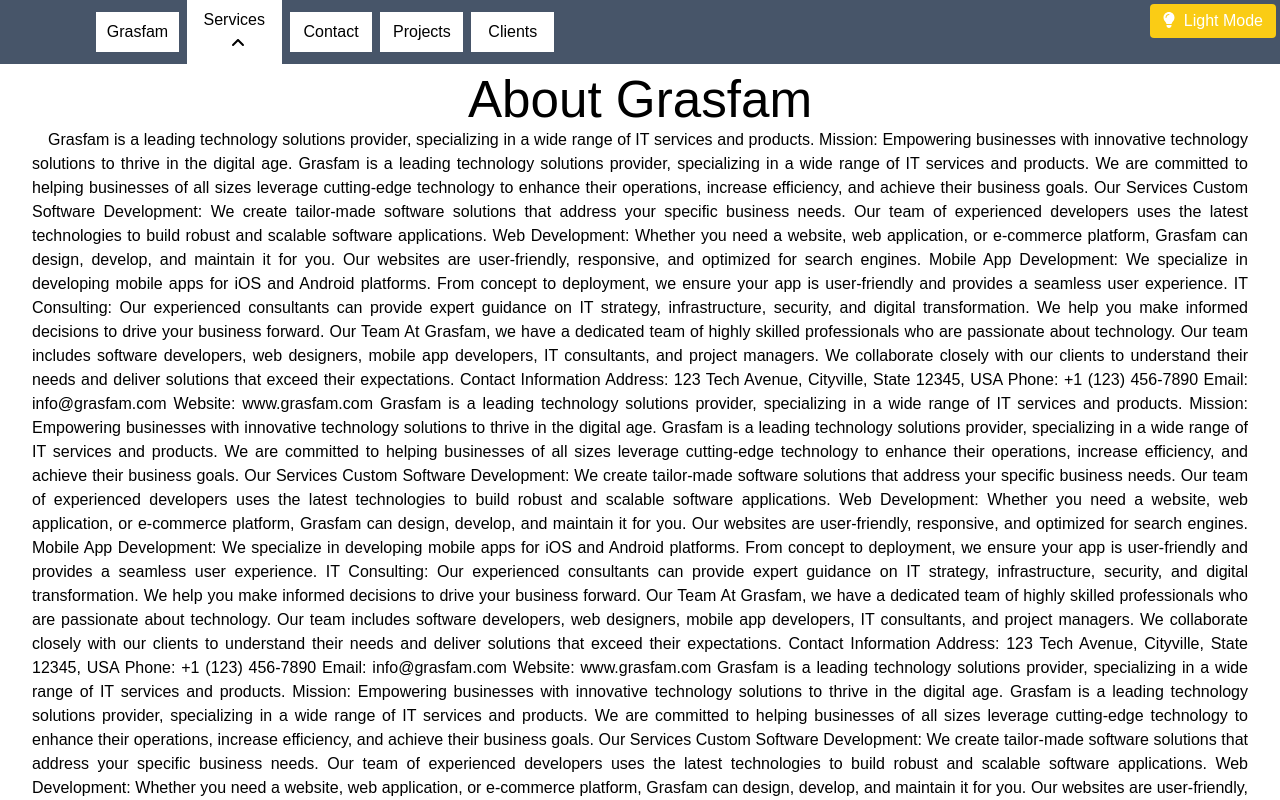
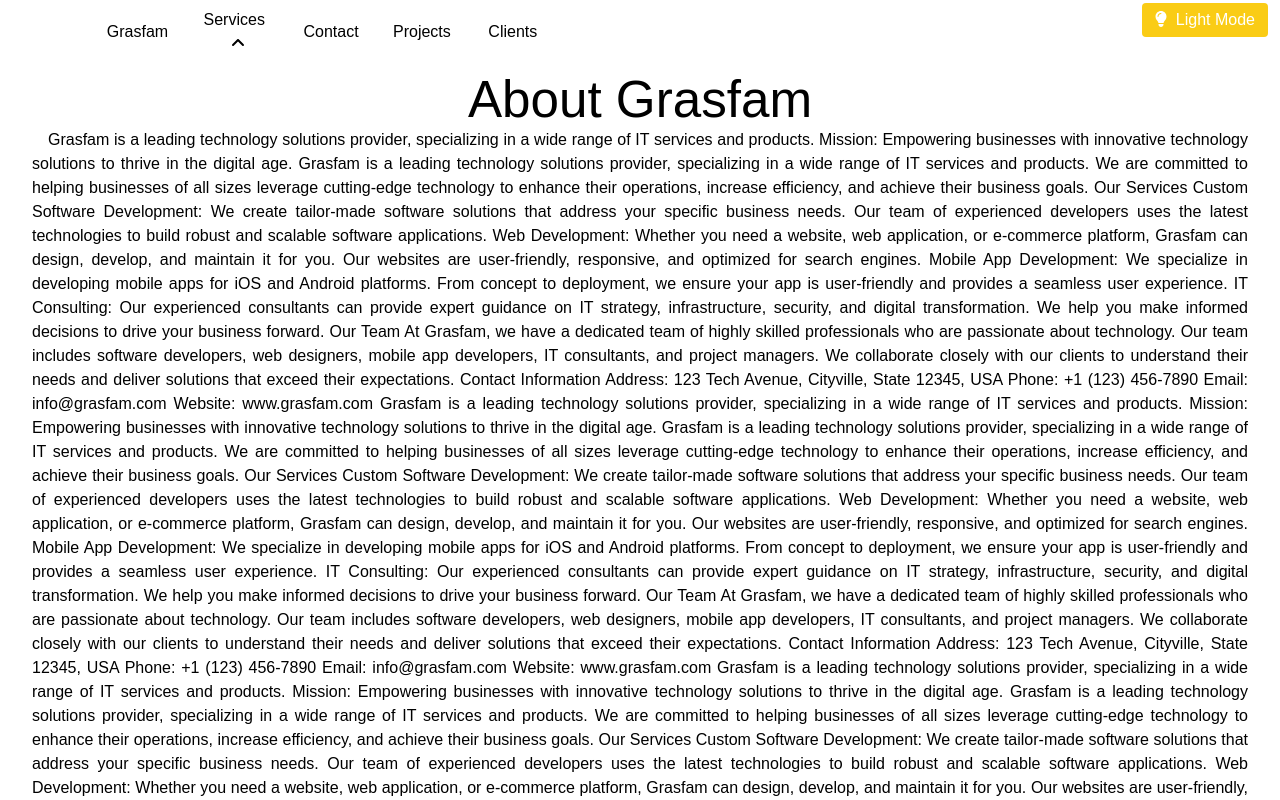
Before and after one commit to lazuardi21/GrasfamPresentation, a React (Vite) app: page / in a window 1280 px wide. Shown: the top 800 px of the page. Built offline with nearby package versions, Linux system fonts and the light colour scheme.

Commit message:
Update Navbar

```diff
--- a/src/components/Navbar/Navbar.jsx
+++ b/src/components/Navbar/Navbar.jsx
@@ -62,7 +62,7 @@ function Navbar(props) {
   };
 
   // Define CSS classes for navbar based on the current mode and screen width
-  const navbarBackgroundColor = isDarkMode ? 'bg-slate-800' : 'bg-slate-600 bg-opacity-99';
+  const navbarBackgroundColor = isDarkMode ? 'bg-slate-800' : 'bg-white bg-opacity-99';
   const navbarTextColor = isDarkMode ? 'text-black' : 'text-white'; // Inverted text color
   const navbarLayoutClasses = windowWidth < 1080 ? 'flex-col' : 'flex-row';
 
@@ -91,19 +91,22 @@ function Navbar(props) {
     <nav className={navbarClasses}>
       <div className="container mx-auto">
         <div>
-          <div className="left-4 pl-24 justify-between items-center">
-            <div className="items-center">
+          <div className="justify-between items-center">
+            <div className={windowWidth < 1080 ? "flex justify-center" : "items-center"}>
               {windowWidth < 1080 ? (
+                // <div className='flex justify-center'>
                 // Render the grid icon for mobile view
                 <FontAwesomeIcon
                   icon={faBars}
-                  className={`text-2xl mr-4 cursor-pointer ${gridIconColor}`}
+                  className={`text-2xl cursor-pointer ${gridIconColor} p-2`}
                   onClick={toggleSidebar}
                 />
+                // </div>
               ) : null}
               {sidebarVisible && windowWidth < 1080 ? (
                 // Render the links in the sidebar for mobile view when sidebarVisible is true
-                <div className={isDarkMode ? "absolute top-16 left-0 w-full bg-slate-700 z-10 text-left" : "absolute top-16 left-0 w-full bg-slate-500 z-10"}>
+                <div className={isDarkMode ? "absolute left-0 w-full bg-slate-700 z-10 text-center" : "absolute top-16 left-0 w-full bg-slate-500 z-10"}
+                  style={{ top: '2.5rem' }}>
                   <div > {/* Add text-left className */}
                     <NavLink
                       to="/"
@@ -208,10 +211,10 @@ function Navbar(props) {
                 </div>
               ) : windowWidth > 1080 ? (
                 // Render the links for desktop view or when sidebarVisible is false
-                <div className="grid grid-cols-[7%_8%_7%_7%_7%_10%_10%_14%] gap-2 items-center">
+                <div className="grid grid-cols-[7%_8%_7%_7%_7%_10%_10%_14%] gap-2 items-center left-4 pl-24">
                   <div
-                    className={`cursor-pointer  row-span-1 sm:w-full p-2 ${isDarkMode ? null : 'bg-white'} ${linkTextStyles}`}
-                    onClick={() => handleLinkClick('/')}
+                    className={`cursor-pointer  row-span-1 sm:w-full p-2 ${linkTextStyles}`}
+                    onClick={() => { handleLinkClick('/'); setActiveLink('Grasfam'); }}
                   >
                     {activeLink === 'Grasfam' ? (
                       <span className={`${isDarkMode ? 'text-green-500' : 'text-blue-500'}`}>Grasfam</span>
@@ -220,16 +223,19 @@ function Navbar(props) {
                     )}
                   </div>
                   <div
-                    className={`cursor-pointer p-2 ${isDarkMode ? null : 'bg-white'} ${servicesDropdownOpen ? 'text-black' : linkTextStyles
+                    className={`cursor-pointer p-2 ${servicesDropdownOpen ? isDarkMode ? 'text-white' : 'text-black' : linkTextStyles
                       }`}
-                    onClick={() => {
-                      setActiveLink('Services');
-                      setServicesDropdownOpen(!servicesDropdownOpen)
-                    }}
+                    // onClick={() => {
+                    //   setActiveLink('Services');
+                    //   setServicesDropdownOpen(!servicesDropdownOpen)
+                    // }}
+                    onMouseEnter={() => { setServicesDropdownOpen(true); }}
+                    onMouseLeave={() => setServicesDropdownOpen(false)} // Close dropdown on hover leave
+
+                  // onMouseOver={setServicesDropdownOpen(!servicesDropdownOpen)}
                   >
                     <span
-                      className={`row-span-1 sm:w-full ${isDarkMode ? null : 'bg-white'} ${servicesDropdownOpen ? 'text-black' : linkTextStyles
-                        } ${activeLink === 'Services' ? (isDarkMode ? 'text-green-500' : 'text-blue-500') : ''}`}
+                      className={`row-span-1 sm:w-full ${activeLink === 'Services' ? (isDarkMode ? 'text-green-500' : 'text-blue-500') : ''}`}
                     // className={`cursor-pointer ${activeLink === 'Services' ? (isDarkMode ? 'text-green-500' : 'text-blue-500') : ''}`}
                     // onClick={() => handleLinkClick('/services')}
                     >
@@ -240,23 +246,23 @@ function Navbar(props) {
                         <FontAwesomeIcon icon={faAngleUp} className="ml-2" />
                       )}
                     </span>
-                    {activeLink === 'Services' && servicesDropdownOpen && (
-                      <div className="absolute left-23 mt-6 w-30 bg-white shadow-lg rounded">
+                    {servicesDropdownOpen && (
+                      <div className={`absolute left-23 w-30 ${isDarkMode ? 'bg-slate-800' : 'bg-white bg-opacity-99'}  shadow-lg rounded`}>
                         <div
-                          className="block px-4 py-2 text-black hover:bg-gray-200 rounded"
-                          onClick={() => handleLinkClick('/services/ai')}
+                          className={`block px-4 py-2 ${isDarkMode ? 'text-white' : 'text-black'} ${isDarkMode ? 'hover:bg-slate-600' : 'hover:bg-gray-200'}  rounded`}
+                          onClick={() => { handleLinkClick('/services/ai'); setActiveLink('Services'); }}
                         >
                           AI
                         </div>
                         <div
-                          className="block px-4 py-2 text-black hover:bg-gray-200"
-                          onClick={() => handleLinkClick('/services/tools')}
+                          className={`block px-4 py-2 ${isDarkMode ? 'text-white' : 'text-black'} ${isDarkMode ? 'hover:bg-slate-600' : 'hover:bg-gray-200'}  rounded`}
+                          onClick={() => { handleLinkClick('/services/tools'); setActiveLink('Services'); }}
                         >
                           Tools
                         </div>
                         <div
-                          className="block px-4 py-2 text-black hover:bg-gray-200 rounded"
-                          onClick={() => handleLinkClick('/services/education')}
+                          className={`block px-4 py-2 ${isDarkMode ? 'text-white' : 'text-black'} ${isDarkMode ? 'hover:bg-slate-600' : 'hover:bg-gray-200'}  rounded`}
+                          onClick={() => { handleLinkClick('/services/education'); setActiveLink('Services'); }}
                         >
                           Education
                         </div>
@@ -264,8 +270,8 @@ function Navbar(props) {
                     )}
                   </div>
                   <div
-                    className={`cursor-pointer row-span-1 sm:w-full p-2  ${isDarkMode ? null : 'bg-white'} ${linkTextStyles}`}
-                    onClick={() => handleLinkClick('/contact')}
+                    className={`cursor-pointer row-span-1 sm:w-full p-2  ${linkTextStyles}`}
+                    onClick={() => { handleLinkClick('/contact'); setActiveLink('Contact'); }}
                   >
                     {activeLink === 'Contact' ? (
                       <span className={isDarkMode ? 'text-green-500' : 'text-blue-500'}>Contact</span>
@@ -274,8 +280,8 @@ function Navbar(props) {
                     )}
                   </div>
                   <div
-                    className={`cursor-pointer row-span-1 sm:w-full p-2 ${isDarkMode ? null : 'bg-white'} ${linkTextStyles}`}
-                    onClick={() => handleLinkClick('/projects')}
+                    className={`cursor-pointer row-span-1 sm:w-full p-2 ${linkTextStyles}`}
+                    onClick={() => { handleLinkClick('/projects'); setActiveLink('Projects'); }}
                   >
                     {activeLink === 'Projects' ? (
                       <span className={isDarkMode ? 'text-green-500' : 'text-blue-500'}>Projects</span>
@@ -284,8 +290,8 @@ function Navbar(props) {
                     )}
                   </div>
                   <div
-                    className={`cursor-pointer row-span-1 sm:w-full p-2 ${isDarkMode ? null : 'bg-white'} ${linkTextStyles}`}
-                    onClick={() => handleLinkClick('/clients')}
+                    className={`cursor-pointer row-span-1 sm:w-full p-2 ${linkTextStyles}`}
+                    onClick={() => { handleLinkClick('/clients'); setActiveLink('Clients'); }}
                   >
                     {activeLink === 'Clients' ? (
                       <span className={isDarkMode ? 'text-green-500' : 'text-blue-500'}>Clients</span>
@@ -297,9 +303,18 @@ function Navbar(props) {
 
               ) : null}
             </div>
-            <div className="fixed top-0 right-0 p-1">
-              <button className={buttonClasses} onClick={toggleMode}>
-                {isDarkMode ? (
+            <div className="fixed top-0 right-0" style={{ paddingTop: windowWidth < 1080 ? '0.8%' : '0.2%' }}>
+              <button className={`${buttonClasses} ${windowWidth < 1080 ? 'mr-1' : 'mr-3'}`} onClick={toggleMode}>
+                {windowWidth < 1080 ? (
+                  isDarkMode ? (
+                    <>
+                      <FontAwesomeIcon icon={faLightbulb} /></>
+                  ) : (
+                    <>
+                      <FontAwesomeIcon icon={faLightbulb} /></>
+                  )
+                ) : (
+                  isDarkMode ? (
                     <>
                       <FontAwesomeIcon icon={faLightbulb} className="mr-1" /> Dark Mode
                     </>
@@ -307,7 +322,9 @@ function Navbar(props) {
                     <>
                       <FontAwesomeIcon icon={faLightbulb} className="mr-1" /> Light Mode
                     </>
+                  )
                 )}
+
               </button>
             </div>
           </div>
```
Lines whose indentation alone changed are shown as unchanged.
